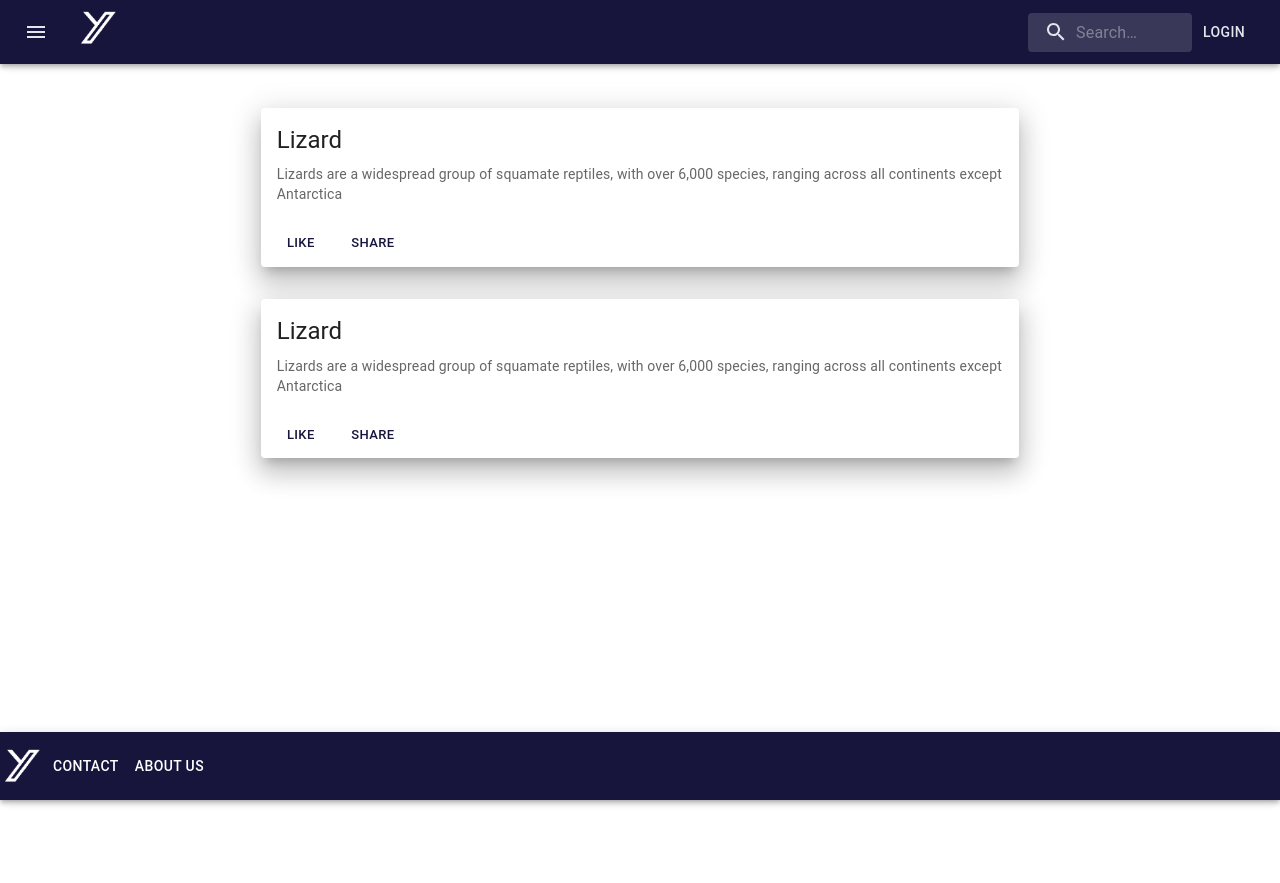
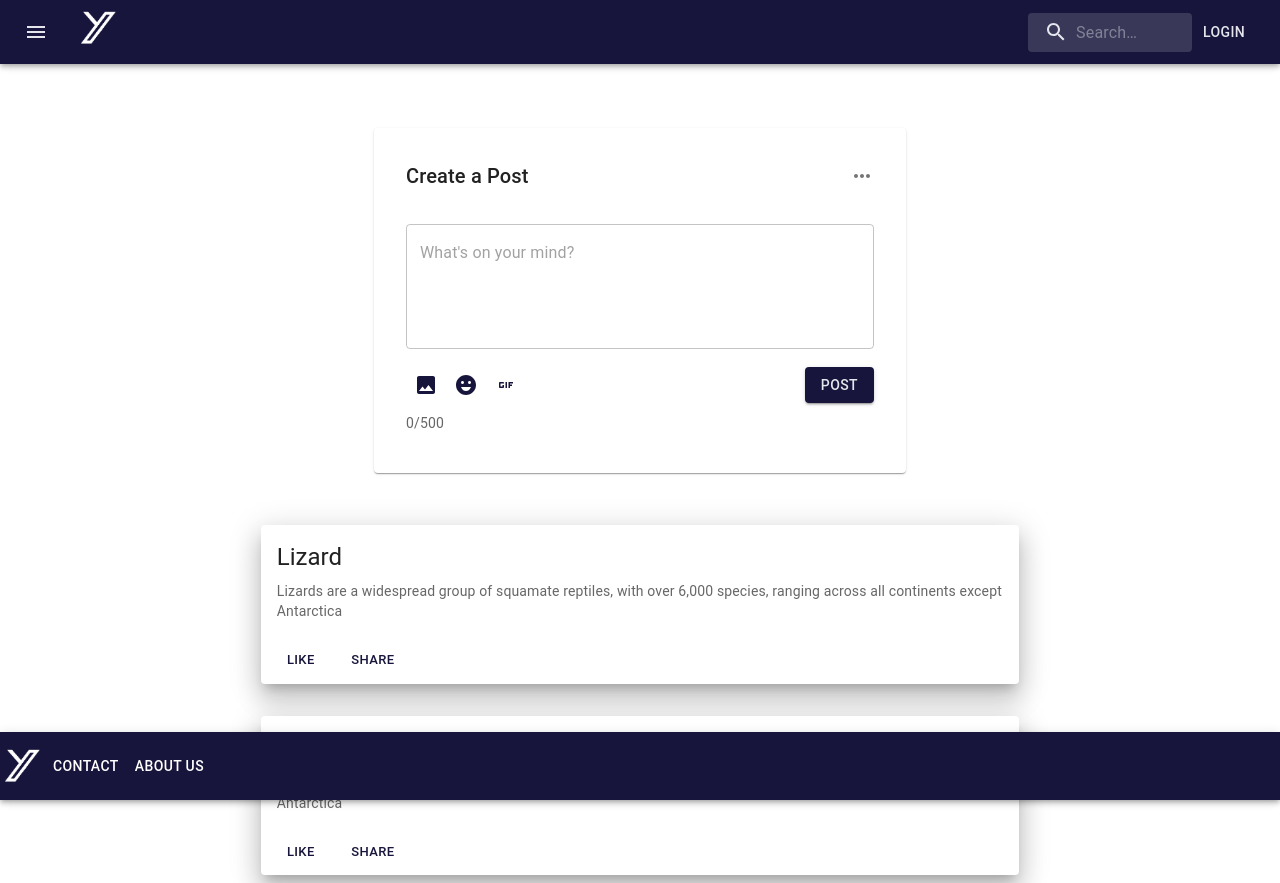
Before and after one commit to cjgarcia12/twitterClone, a React (Vite) app: page / in a window 1280 px wide. Before the commit the page ends 800 px from the top, so only its background shows below. Built offline with nearby package versions, Linux system fonts and the light colour scheme.

Commit message:
inserted create post to app.jsx

```diff
--- a/package.json
+++ b/package.json
@@ -13,8 +13,8 @@
     "@emotion/react": "^11.11.4",
     "@emotion/styled": "^11.11.5",
     "@fontsource/roboto": "^5.0.13",
-    "@mui/icons-material": "^5.16.3",
-    "@mui/material": "^5.16.3",
+    "@mui/icons-material": "^5.16.4",
+    "@mui/material": "^5.16.4",
     "react": "^18.3.1",
     "react-dom": "^18.3.1"
   },
--- a/src/App.jsx
+++ b/src/App.jsx
@@ -1,10 +1,9 @@
 import './App.css';
 import HeaderBar from './components/HeaderBar';
-import { Grid, createTheme,} from "@mui/material";
+import { Grid, createTheme, ThemeProvider } from "@mui/material";
 import CardPost from "./components/CardPosts";
 import FooterBar from "./components/FooterBar";
-import { ThemeProvider } from '@emotion/react';
-
+import CreatePost from './components/CreatePost';
 
 const theme = createTheme({
   palette: {
@@ -21,14 +20,16 @@ const theme = createTheme({
       contrastText: '#e5e6ed'
     }
   }
-
 })
 
 export default function App() {
   return (
     <ThemeProvider theme={theme}>
       <HeaderBar />
-        <Grid container spacing={4} sx={{ paddingTop: '100px'}}>
+      <Grid container spacing={4} sx={{ paddingTop: '100px' }}>
+        <Grid item xs={12}>
+          <CreatePost />
+        </Grid>
         <Grid item xs={12}>
           <CardPost />
         </Grid>
@@ -36,8 +37,7 @@ export default function App() {
           <CardPost />
         </Grid>
       </Grid>
-
       <FooterBar className='footer'/>
     </ThemeProvider>
-  )
+  );
 }
--- /dev/null
+++ b/src/components/CreatePost.jsx
@@ -0,0 +1,73 @@
+import { useState } from 'react';
+import { Card, CardContent, CardHeader, TextField, IconButton, Typography, Button, Grid } from '@mui/material';
+import { EmojiEmotions, Image, Gif, MoreHoriz } from '@mui/icons-material';
+
+const CreatePost = () => {
+  const [comment, setComment] = useState('');
+  const [postedComments, setPostedComments] = useState([]);
+
+  const handleCommentChange = (event) => {
+    if (event.target.value.length <= 500) {
+      setComment(event.target.value);
+    }
+  };
+
+  const handlePostComment = () => {
+    if (comment.trim()) {
+      setPostedComments([...postedComments, comment]);
+      setComment('');
+    }
+  };
+
+  return (
+    <div>
+      <Card sx={{ maxWidth: 500, margin: '20px auto', padding: 2 }}>
+        <CardHeader
+          title={<Typography variant="h6">Create a Post</Typography>}
+          action={<IconButton><MoreHoriz /></IconButton>}
+        />
+        <CardContent>
+          <TextField
+            fullWidth
+            placeholder="What's on your mind?"
+            multiline
+            rows={4}
+            variant="outlined"
+            value={comment}
+            onChange={handleCommentChange}
+          />
+          <Grid container spacing={1} alignItems="center" justifyContent="space-between" sx={{ mt: 1 }}>
+            <Grid item>
+              <IconButton color="primary">
+                <Image />
+              </IconButton>
+              <IconButton color="primary">
+                <EmojiEmotions />
+              </IconButton>
+              <IconButton color="primary">
+                <Gif />
+              </IconButton>
+            </Grid>
+            <Grid item>
+              <Button variant="contained" color="primary" onClick={handlePostComment}>Post</Button>
+            </Grid>
+          </Grid>
+          <Typography variant="body2" color="textSecondary" sx={{ mt: 1 }}>
+            {comment.length}/500
+          </Typography>
+        </CardContent>
+      </Card>
+      <div>
+        {postedComments.map((postedComment, index) => (
+          <Card key={index} sx={{ maxWidth: 500, margin: '20px auto', padding: 2 }}>
+            <CardContent>
+              <Typography>{postedComment}</Typography>
+            </CardContent>
+          </Card>
+        ))}
+      </div>
+    </div>
+  );
+};
+
+export default CreatePost;
```
Also changed, not shown: 1 other file (tests, documents, lock files or other folders). Lines whose indentation alone changed are shown as unchanged.
